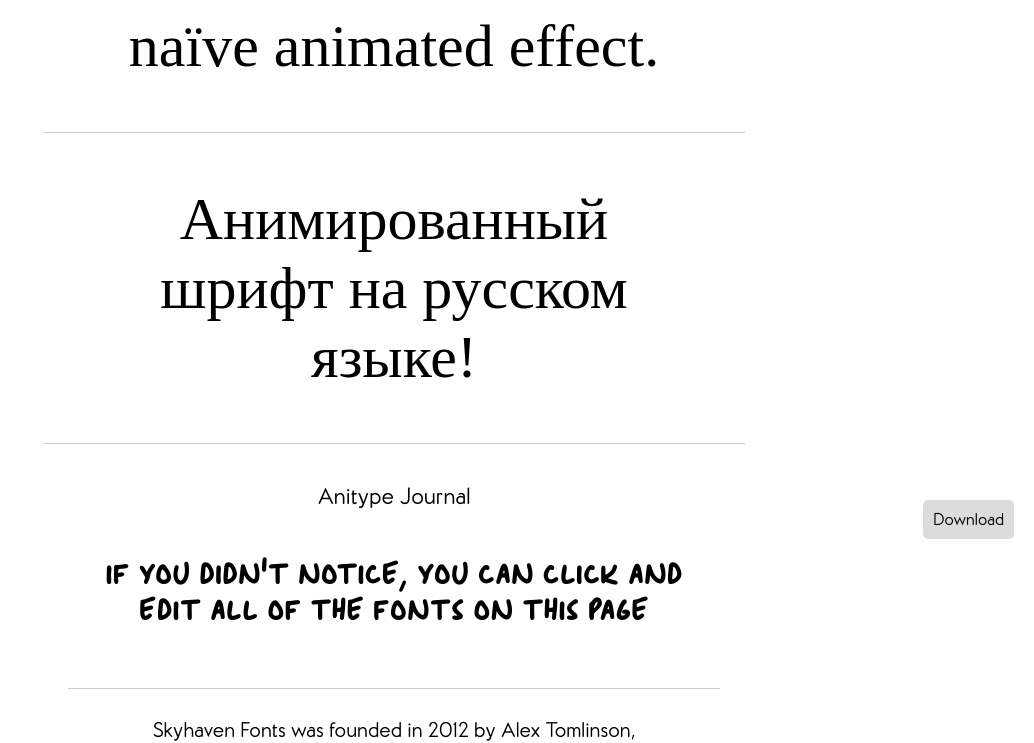
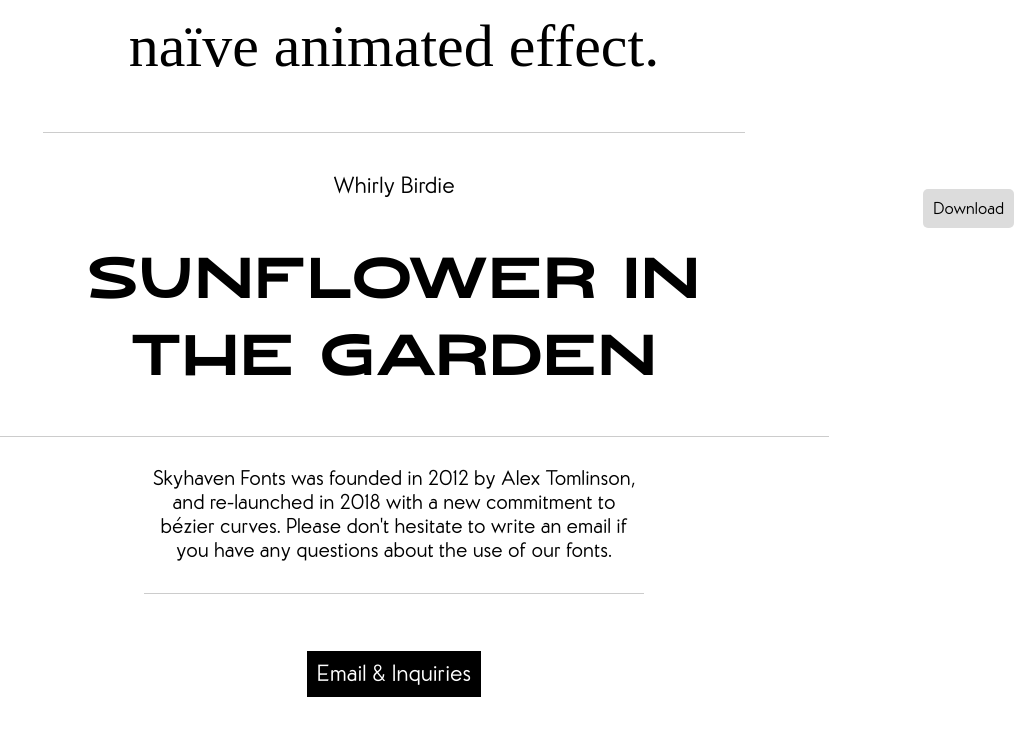
Before and after one commit to hootalex/polyfonts, a plain HTML site: page index.html in a window 1280 px wide. Shown: the part 2565-3308 px from the top of the page, without its empty margins (246-1280 px from the left). Drawn offline with nearby package versions, Linux system fonts and the light colour scheme; a web font is replaced by a local one.

Commit message:
Added Whirly Birdie

```diff
--- a/index.html
+++ b/index.html
@@ -84,7 +84,13 @@ It's alive!
    <p class="top" contenteditable="true" autocorrect="off" spellcheck="false">
 Each glyph in this font was drawn 5 times for a naïve animated effect.
     </p>
-  <p class="rus" contenteditable="true" autocorrect="off" spellcheck="false">
+    <h1 id="whirlybirdie">Whirly Birdie</h1>
+    <div class="header"><a title="Pay what you want" class="download" href="dl/WhirlyBirdieFont.zip">Download</a></div>
+    <p class="whirlybirdie" style="text-align:center" contenteditable="true" autocorrect="off" spellcheck="false">
+    Sunflower in the Garden
+        </p>
+
+  <!-- <p class="rus" contenteditable="true" autocorrect="off" spellcheck="false">
 Анимированный шрифт на русском языке!
 <br>
     </p>
@@ -92,7 +98,7 @@ Each glyph in this font was drawn 5 times for a naïve animated effect.
     <div class="header"><a title="Pay what you want" class="download" href="dl/AnitypeJournalFont.zip">Download</a></div>
     <p class="casual" style="text-align:center" contenteditable="true" autocorrect="off" spellcheck="false">
     If you didn't notice, you can click and edit all of the fonts on this page<br><br>
-        </p>
+        </p> -->
 
 <footer>
 <p>
--- a/style.css
+++ b/style.css
@@ -1,3 +1,11 @@
+@font-face {
+  font-family: 'Whirly Birdie';
+src:
+       url('font/WhirlyBirdie-Regular.woff2') format('woff2'), /* Super Modern Browsers */
+       url('font/WhirlyBirdie-Regular.woff') format('woff'); /* Pretty Modern Browsers */
+}
+
+
 @font-face {
   font-family: 'Casual1';
 src:
@@ -404,6 +412,17 @@ font-size: 5vw;
 max-width: 70vw;
 }
 
+.whirlybirdie {
+font-family: "Whirly Birdie";
+padding: 4vw;
+padding-top: 1vw;
+outline: none;
+text-align: center;
+margin: auto;
+font-size: 5vw;
+max-width: 70vw;
+}
+
 .yellowstone {
 font-family: "Spindle Refined";
 padding: 4vw;
```
Also changed, not shown: dl/WhirlyBirdieFont/Whirly Birdie.otf (added), font/WhirlyBirdie-Regular.woff (added), font/WhirlyBirdie-Regular.woff2 (added), 4 other files.
